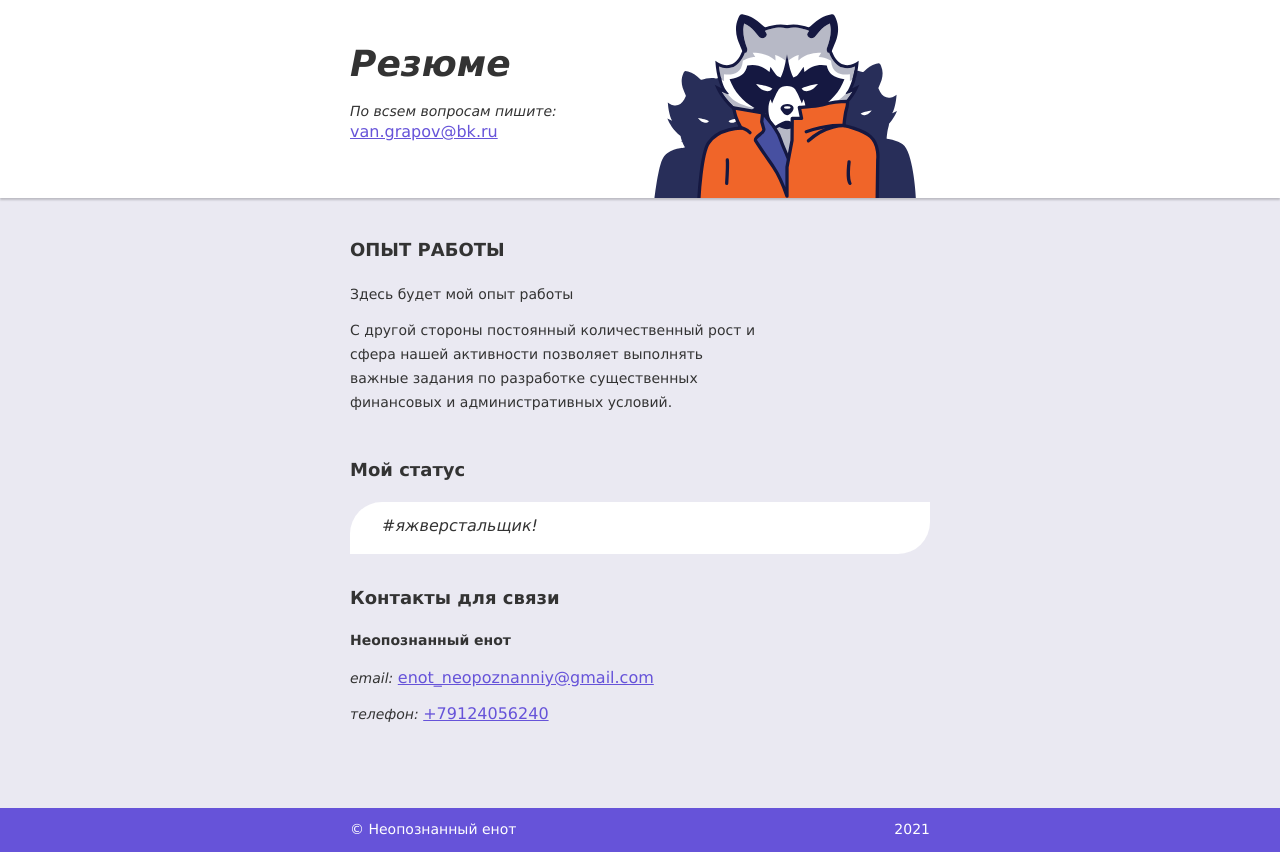
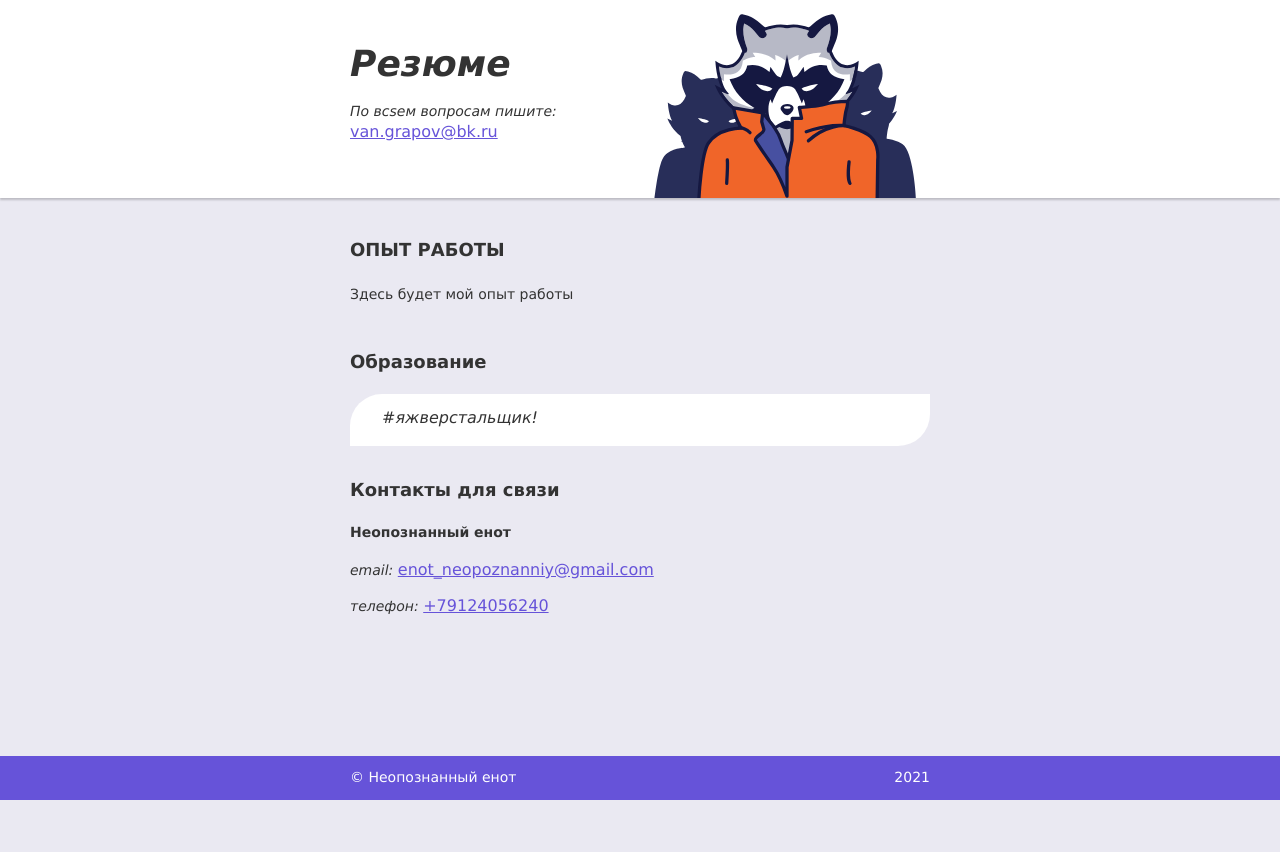
Before and after one commit to Vangrapov/Rezume, a plain HTML site: page index.html in a window 1280 px wide. After the commit the page ends 800 px from the top, so only its background shows below. Drawn offline with Linux system fonts and the light colour scheme.

Commit message:
all commits of rezume

```diff
--- a/index.html
+++ b/index.html
@@ -18,12 +18,10 @@
       <h1 class="section-title">ОПЫТ РАБОТЫ</h1>
       <div class="about-content">
         <p>Здесь будет мой опыт работы</p>
-        <p>С другой стороны постоянный количественный рост и сфера нашей активности позволяет выполнять важные задания по разработке существенных финансовых и административных условий.</p>
-
       </div>
     </section>
     <section class="status container">
-      <h2 class="section-title">Мой статус</h2>
+      <h1 class="section-title">Образование</h1>
       <p>#яжверстальщик!</p>
     </section>
     <section class="contacts container">
```
